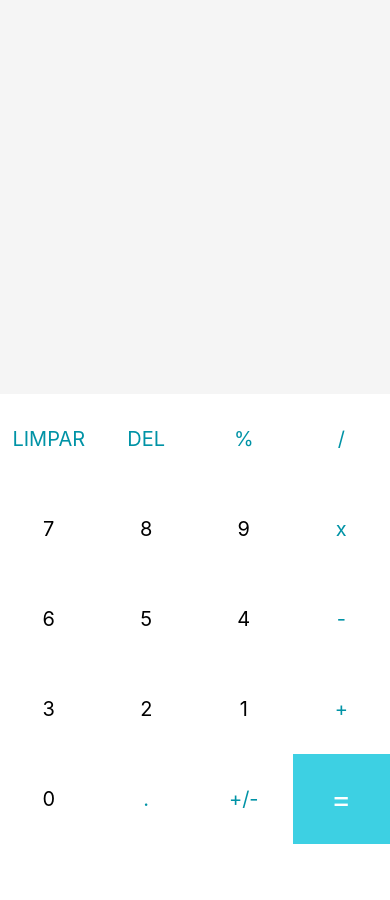
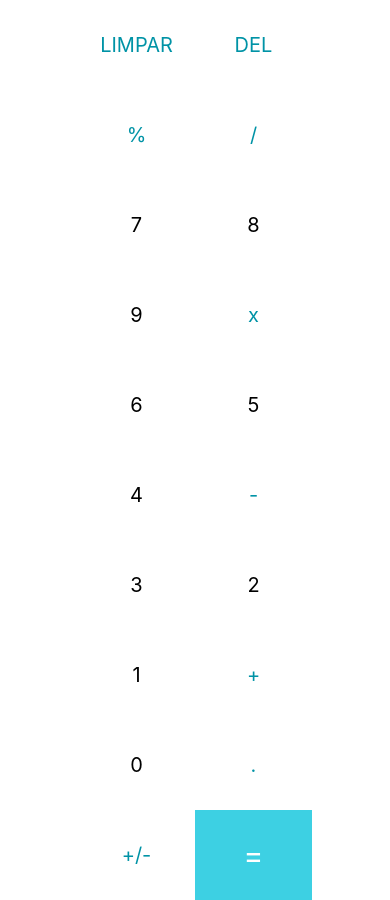
Before and after one commit to VtaZinn/CalculadoraReactNative, a React Native app: screen / in a window 390 px wide. Before the commit the page ends 844 px from the top, so only its background shows below. Built offline with nearby package versions, Linux system fonts and the light colour scheme.

Commit message:
Atualizacao de layout

```diff
--- a/App.js
+++ b/App.js
@@ -89,6 +89,8 @@ export default function App() {
 const styles = StyleSheet.create({
   container: {
     flex: 1,
+    maxWidth: '60%',
+    margin: 'auto'
   },
   results: {
     flex: 2,
```
